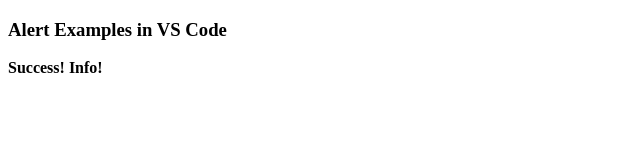
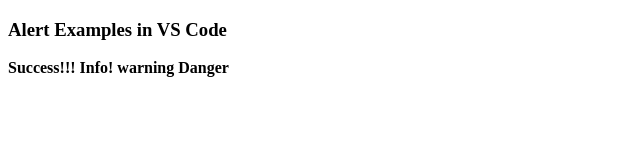
Before and after one commit to ahmedaldofani/Git-Test, a plain HTML site: page Index.html in a window 1280 px wide. Shown: the whole page, without its empty margins (0-640 px from the left). Drawn offline with Linux system fonts and the light colour scheme.

Commit message:
Adde features

```diff
--- a/Index.html
+++ b/Index.html
@@ -1,13 +1,15 @@
 <!DOCTYPE html>
 <html lang="en">
     <head>
-        <title>Alert Examples</title>
+        <title>Alert Examples!!!</title>
         <meta charset="utf-8">
     </head>
     <body>
 
         <h3>Alert Examples in VS Code</h3>
-        <strong>Success!</strong>
+        <strong>Success!!!</strong>
         <strong>Info!</strong>
+        <strong>warning</strong>
+        <strong>Danger</strong>
     </body>
 </html>
```
